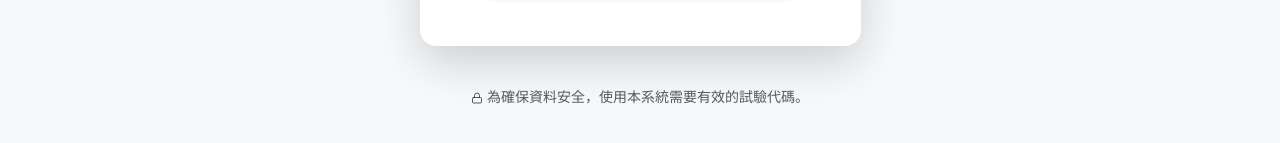
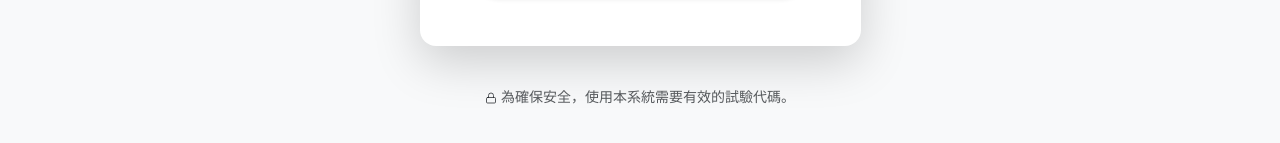
Before and after one commit to BCbug-tw/Hand-Goniometric-Data-Enrollment-System, a React (Vite) app: page / in a window 1280 px wide. Shown: the part 593-736 px from the top of the page. Built offline with nearby package versions, Linux system fonts and the light colour scheme.

Commit message:
update description

```diff
--- a/src/i18n.js
+++ b/src/i18n.js
@@ -174,7 +174,7 @@ const resources = {
                 "empty_code": "請輸入試驗代碼。",
                 "invalid_code": "試驗代碼無效，請檢查後再試一次。",
                 "network_error": "網路連線發生錯誤，請稍後再試。",
-                "footer_note": "為確保資料安全，使用本系統需要有效的試驗代碼。"
+                "footer_note": "為確保安全，使用本系統需要有效的試驗代碼。"
             }
         }
     }
```
